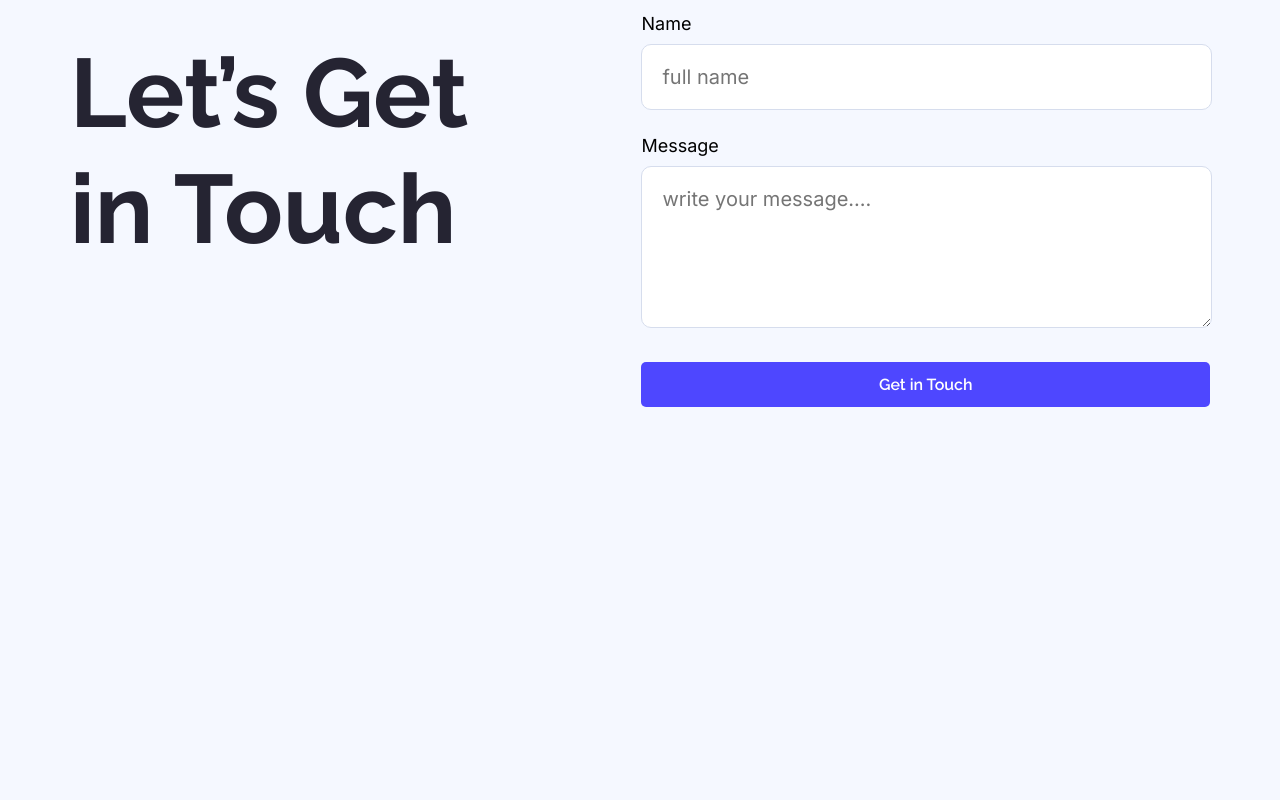
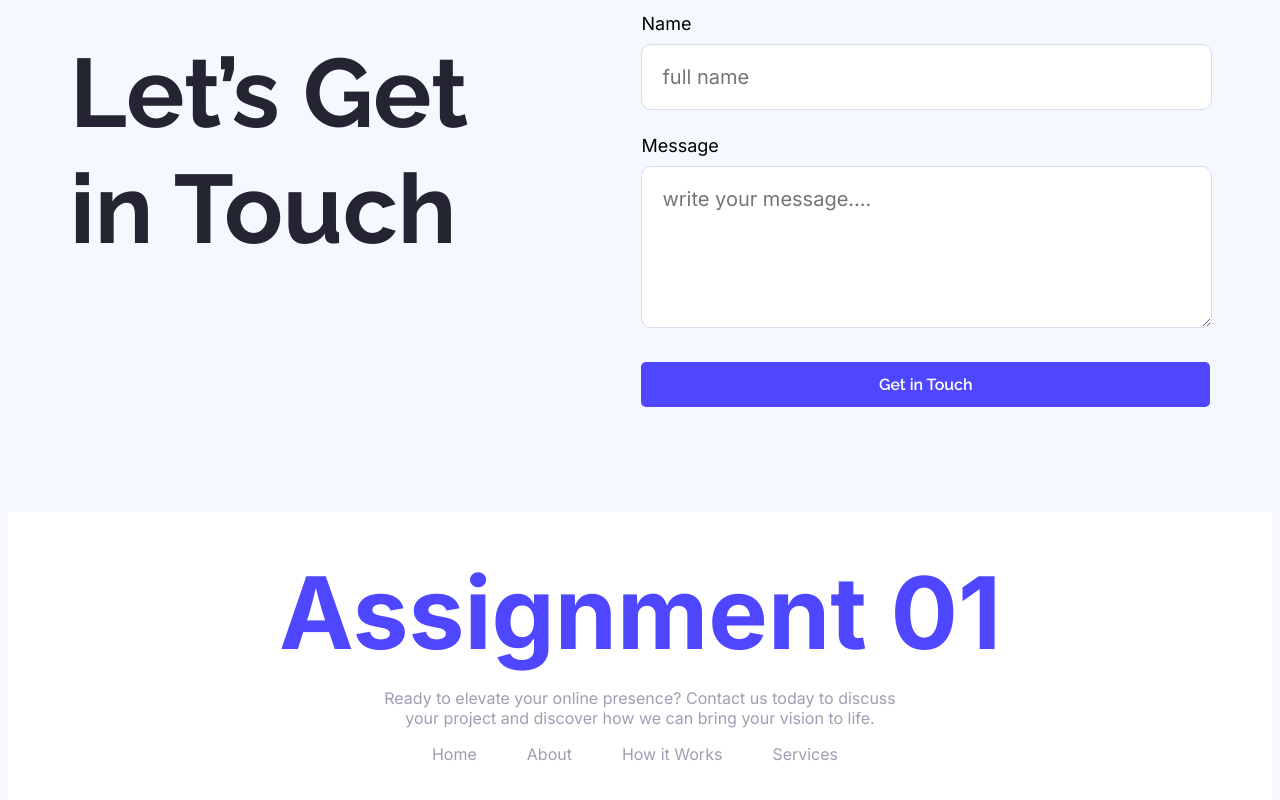
Before and after one commit to smmasudrana/Mile1-Module6-Assignment-01, a plain HTML site: page index.html in a window 1280 px wide. Shown: the part 2971-3771 px from the top of the page. Before the commit the page ends 3483 px from the top, so only its background shows below. Drawn offline with Linux system fonts and the light colour scheme.

Commit message:
footer section commit

```diff
--- a/index.html
+++ b/index.html
@@ -136,14 +136,14 @@
              </section>
     </main>
     <footer>
-        <!-- <h1>Assignment 01</h1>
-        <p>Ready to elevate your online presence? Contact us today to discuss your project and discover how we can bring your vision to life.</p>
+        <h1>Assignment 01</h1>
+        <p>Ready to elevate your online presence? Contact us today to discuss <br> your project and discover how we can bring your vision to life.</p>
         <ul>
-            <li>Home</li>
-            <li>About</li>
-            <li>How it works</li>
-            <li>services</li>
-        </ul> -->
+            <li><a href="#">Home</a></li>
+            <li><a href="#">About</a></li>
+            <li><a href="#">How it Works</a></li>
+            <li><a href="#">Services</a></li>
+        </ul>
     </footer>
 </body>
 
--- a/style.css
+++ b/style.css
@@ -281,10 +281,44 @@ header{
     border: none;
     border-radius: 5px;
     transform: scale(1.1);
+    color: black;
 }
 .contact-section input[type="button"] a{
     color: black;
     text-decoration: none;
 }
 
-/*  */
+/* footer styles */
+footer{
+    background-color: #ffffff;
+    padding: 30px 0px;
+    text-align: center;
+}
+footer h1{
+    font-size: 100px;
+    font-family: "Inter", sans-serif;
+    color:#4E47FF;
+    margin: 10px 0px;
+}
+footer p{
+    font-size: 16px;
+    font-family: "Inter", sans-serif;
+    margin: 15px 0px;
+    color: #9f9eb2;
+}
+footer ul{
+    display: flex;
+    justify-content: center;
+}
+footer li{
+    list-style: none;
+}
+footer li a{
+    list-style: none;
+    font-size: 16px;
+    font-family: "Inter", sans-serif;
+    text-decoration: none;
+    color: #9f9eb2;
+    text-align: center;
+    margin-right: 50px;
+}
```
